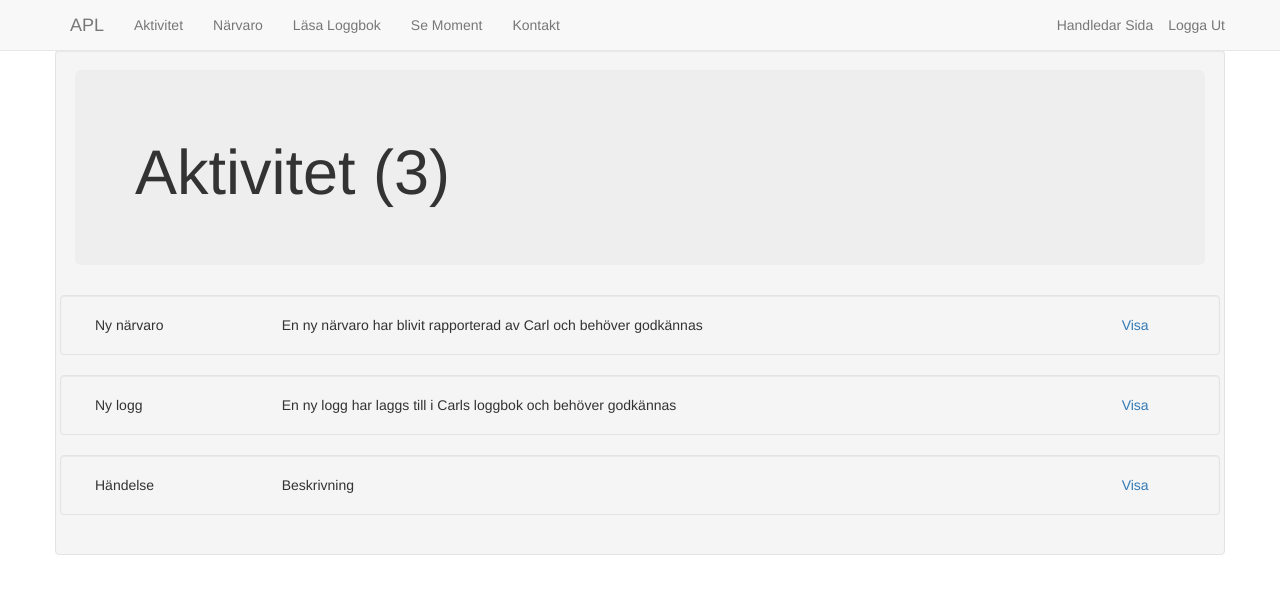
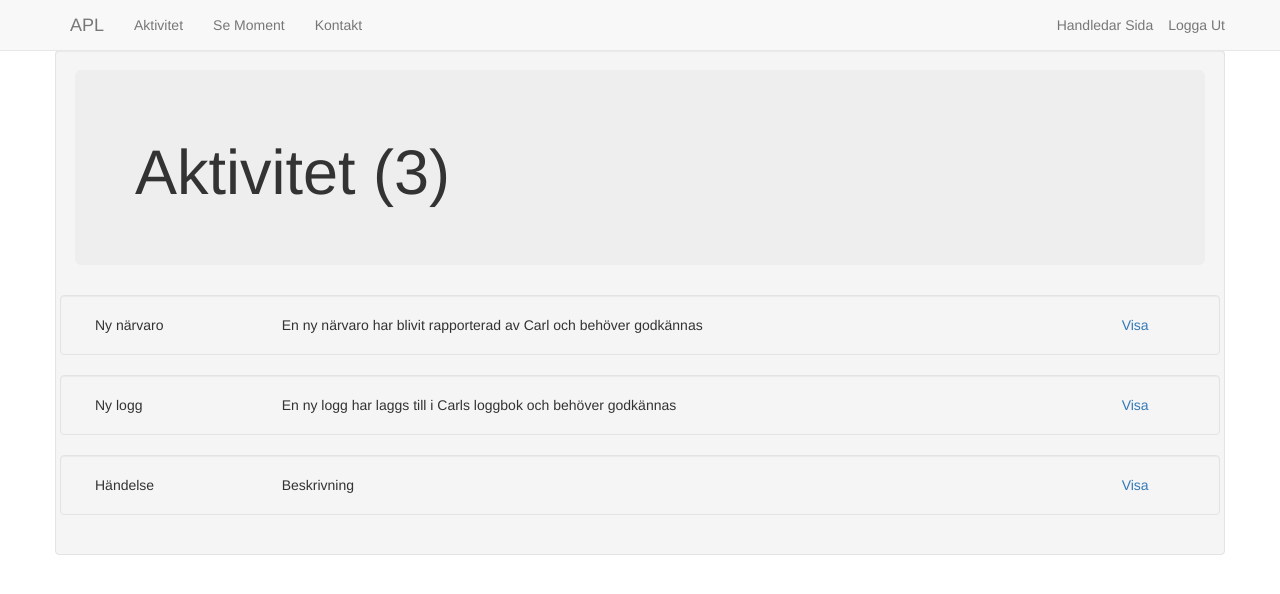
Before and after one commit to aregato/APLapp, a website: page handledare.html in a window 1280 px wide. Drawn offline with nearby package versions, Linux system fonts and the light colour scheme; some packages are replaced by stand-ins of ours.

Commit message:
tog bort närvaro&loggböcker handledare

```diff
--- a/templates/handledarenav.html
+++ b/templates/handledarenav.html
@@ -17,12 +17,6 @@
                     <a ui-sref="aktivitet">Aktivitet</a>
                 </li>
                 <li role="presentation" ui-sref-active="active">
-                    <a ui-sref="narvaroHandledare">Närvaro</a>
-                </li>
-                <li role="presentation" ui-sref-active="active">
-                    <a ui-sref="loggbokHandledare">Läsa Loggbok</a>
-                </li>
-                <li role="presentation" ui-sref-active="active">
                     <a ui-sref="momentHandledare">Se Moment</a>
                 </li>
                 <li role="presentation" ui-sref-active="active">
```
